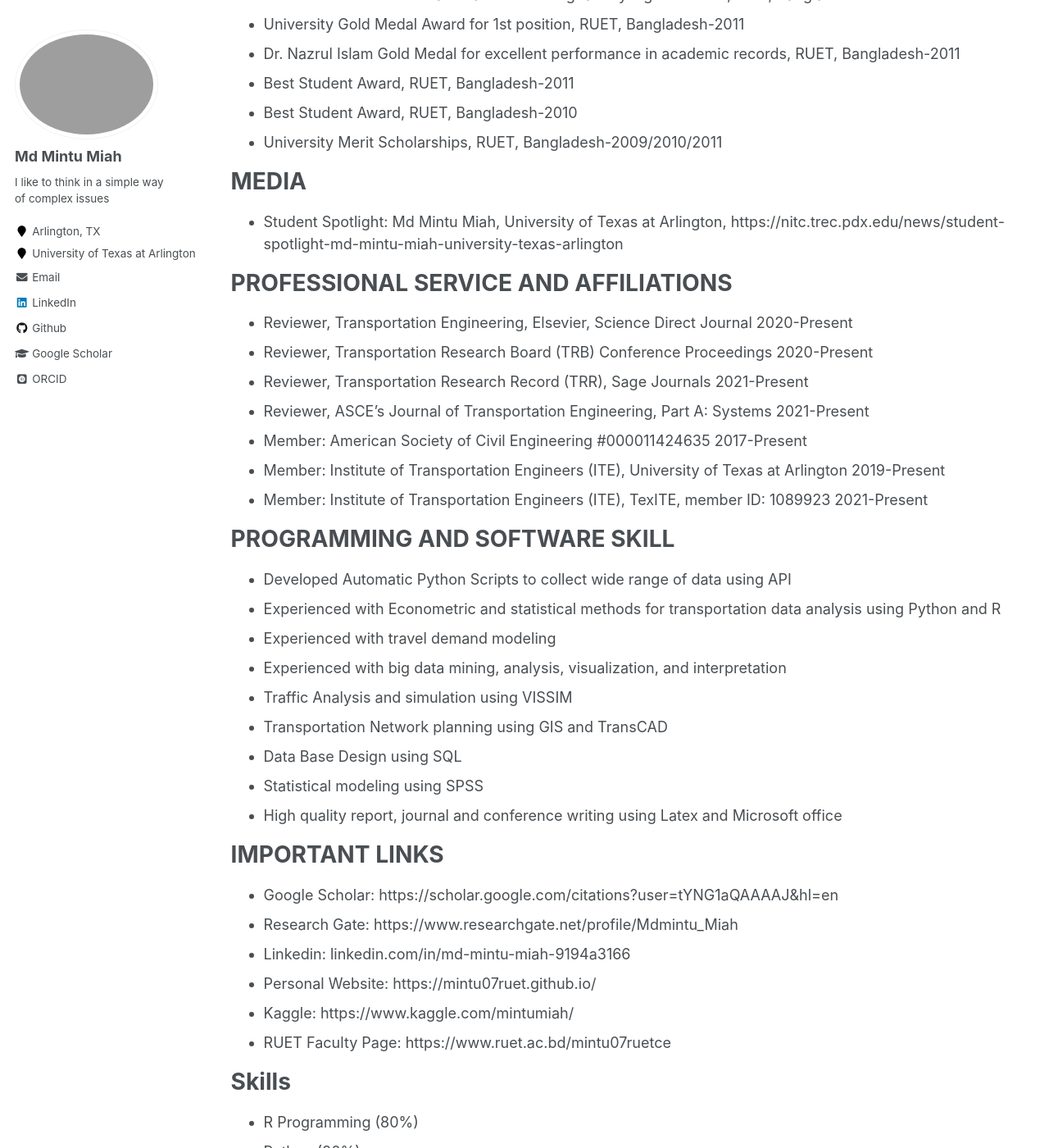
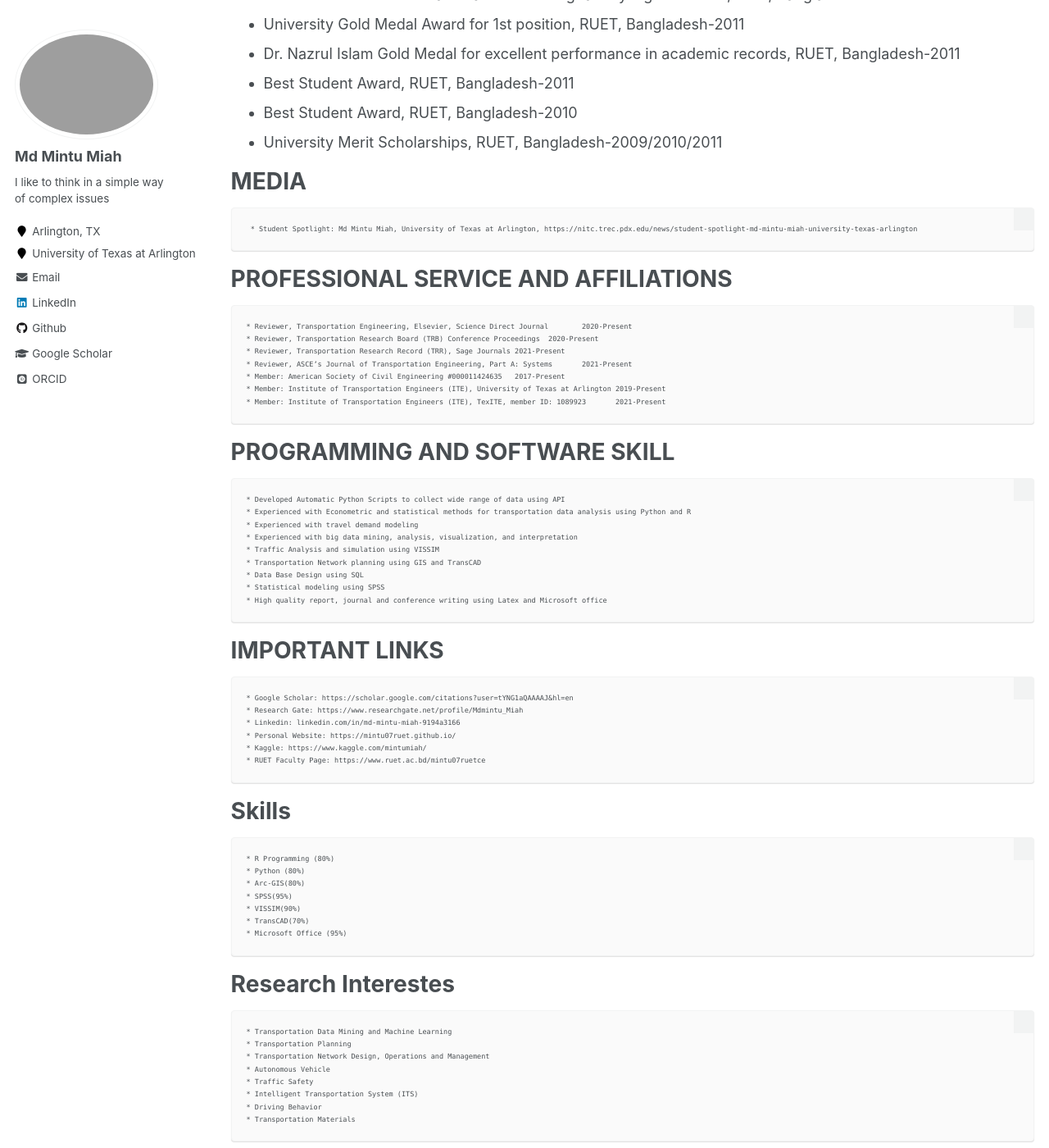
Before and after one commit to mintu07ruet/mintu07ruet.github.io, a Jekyll site: the page built from _pages/cv.md, in a window 1280 px wide and 1400 px high, scrolled down 4254 px. Shown: the whole window at 82% size. Built offline with Jekyll 4.4.1, drawn with Linux system fonts in a browser that asks for light colours; some web fonts are replaced; some of the changed text lies outside the part shown.

Commit message:
Update cv.md

```diff
--- a/_pages/cv.md
+++ b/_pages/cv.md
@@ -149,81 +149,58 @@
 
 MEDIA
 ======
- * Student Spotlight: Md Mintu Miah, University of Texas at Arlington, https://nitc.trec.pdx.edu/news/student-spotlight-md-mintu-miah-university-texas-arlington
+	 * Student Spotlight: Md Mintu Miah, University of Texas at Arlington, https://nitc.trec.pdx.edu/news/student-spotlight-md-mintu-miah-university-texas-arlington
 
 PROFESSIONAL SERVICE AND AFFILIATIONS
 ======
-* Reviewer, Transportation Engineering, Elsevier, Science Direct Journal	2020-Present
-* Reviewer, Transportation Research Board (TRB) Conference Proceedings	2020-Present
-* Reviewer, Transportation Research Record (TRR), Sage Journals	2021-Present
-* Reviewer, ASCE’s Journal of Transportation Engineering, Part A: Systems	2021-Present
-* Member: American Society of Civil Engineering #000011424635	2017-Present
-* Member: Institute of Transportation Engineers (ITE), University of Texas at Arlington	2019-Present
-* Member: Institute of Transportation Engineers (ITE), TexITE, member ID: 1089923	2021-Present
+	* Reviewer, Transportation Engineering, Elsevier, Science Direct Journal	2020-Present
+	* Reviewer, Transportation Research Board (TRB) Conference Proceedings	2020-Present
+	* Reviewer, Transportation Research Record (TRR), Sage Journals	2021-Present
+	* Reviewer, ASCE’s Journal of Transportation Engineering, Part A: Systems	2021-Present
+	* Member: American Society of Civil Engineering #000011424635	2017-Present
+	* Member: Institute of Transportation Engineers (ITE), University of Texas at Arlington	2019-Present
+	* Member: Institute of Transportation Engineers (ITE), TexITE, member ID: 1089923	2021-Present
 
 PROGRAMMING AND SOFTWARE SKILL
 ======
-* Developed Automatic Python Scripts to collect wide range of data using API
-* Experienced with Econometric and statistical methods for transportation data analysis using Python and R
-* Experienced with travel demand modeling
-* Experienced with big data mining, analysis, visualization, and interpretation
-* Traffic Analysis and simulation using VISSIM
-* Transportation Network planning using GIS and TransCAD
-* Data Base Design using SQL
-* Statistical modeling using SPSS
-* High quality report, journal and conference writing using Latex and Microsoft office
+	* Developed Automatic Python Scripts to collect wide range of data using API
+	* Experienced with Econometric and statistical methods for transportation data analysis using Python and R
+	* Experienced with travel demand modeling
+	* Experienced with big data mining, analysis, visualization, and interpretation
+	* Traffic Analysis and simulation using VISSIM
+	* Transportation Network planning using GIS and TransCAD
+	* Data Base Design using SQL
+	* Statistical modeling using SPSS
+	* High quality report, journal and conference writing using Latex and Microsoft office
 
 IMPORTANT LINKS
 ======
-* Google Scholar: https://scholar.google.com/citations?user=tYNG1aQAAAAJ&hl=en
-* Research Gate: https://www.researchgate.net/profile/Mdmintu_Miah
-* Linkedin: linkedin.com/in/md-mintu-miah-9194a3166
-* Personal Website: https://mintu07ruet.github.io/
-* Kaggle: https://www.kaggle.com/mintumiah/
-* RUET Faculty Page: https://www.ruet.ac.bd/mintu07ruetce
+	* Google Scholar: https://scholar.google.com/citations?user=tYNG1aQAAAAJ&hl=en
+	* Research Gate: https://www.researchgate.net/profile/Mdmintu_Miah
+	* Linkedin: linkedin.com/in/md-mintu-miah-9194a3166
+	* Personal Website: https://mintu07ruet.github.io/
+	* Kaggle: https://www.kaggle.com/mintumiah/
+	* RUET Faculty Page: https://www.ruet.ac.bd/mintu07ruetce
 
 Skills
 ======
-* R Programming (80%)
-* Python (80%)
-* Arc-GIS(80%)
-* SPSS(95%)
-* VISSIM(90%)
-* TransCAD(70%)
-* Microsoft Office (95%)
+	* R Programming (80%)
+	* Python (80%)
+	* Arc-GIS(80%)
+	* SPSS(95%)
+	* VISSIM(90%)
+	* TransCAD(70%)
+	* Microsoft Office (95%)
 
 Research Interestes
 ======
-* Transportation Data Mining and Machine Learning
-* Transportation Planning
-* Transportation Network Design, Operations and Management
-* Autonomous Vehicle
-* Traffic Safety
-* Intelligent Transportation System (ITS)
-* Driving Behavior
-* Transportation Materials
-
-
-Publications
-======
-  <ul>{% for post in site.publications %}
-    {% include archive-single-cv.html %}
-  {% endfor %}</ul>
-
-Talks
-======
-  <ul>{% for post in site.talks %}
-    {% include archive-single-talk-cv.html %}
-  {% endfor %}</ul>
-
-Teaching
-======
-  <ul>{% for post in site.teaching %}
-    {% include archive-single-cv.html %}
-  {% endfor %}</ul>
-
-Service and leadership
-======
-* Currently signed in to 3 different slack teams
+	* Transportation Data Mining and Machine Learning
+	* Transportation Planning
+	* Transportation Network Design, Operations and Management
+	* Autonomous Vehicle
+	* Traffic Safety
+	* Intelligent Transportation System (ITS)
+	* Driving Behavior
+	* Transportation Materials
 
 [Download CV](/files/Miah_CV_2022.pdf)
```
